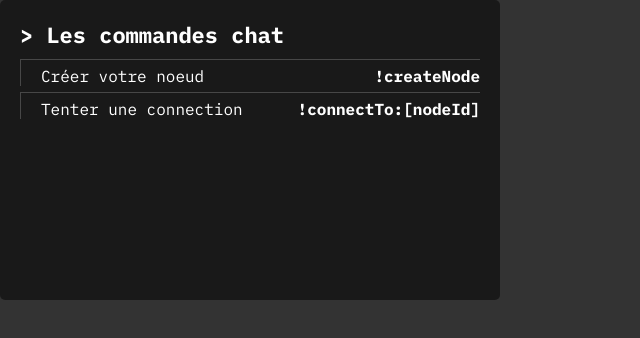
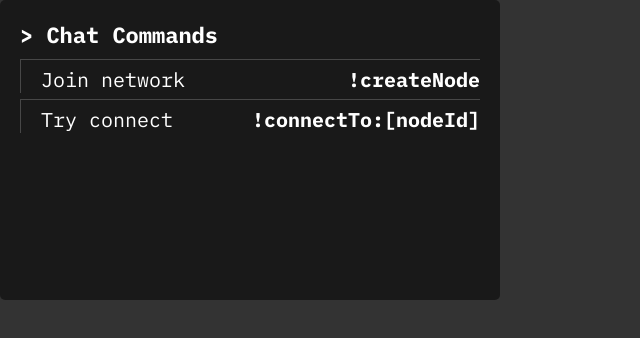
Before and after one commit to Seigneur-Machiavel/twitch_conn, a website: page public/legend-overlay.html in a window 1280 px wide. Shown: the whole page, without its empty margins (0-640 px from the left). Drawn offline with nearby package versions, Linux system fonts and the light colour scheme.

Commit message:
Update legend overlay to English and adjust styles for better readability; improve error logging in server

```diff
--- a/public/legend-overlay.html
+++ b/public/legend-overlay.html
@@ -10,13 +10,13 @@
 
 <body>
 	<div id="legend-wrapper">
-		<h2>> Les commandes chat</h2>
+		<h2>> Chat Commands</h2>
 		<div class="legend-line">
-			<div class="command-name">Créer votre noeud</div>
+			<div class="command-name">Join network</div>
 			<div class="command-value">!createNode</div>
 		</div>
 		<div class="legend-line">
-			<div class="command-name">Tenter une connection</div>
+			<div class="command-name">Try connect</div>
 			<div class="command-value">!connectTo:[nodeId]</div>
 		</div>
 	</div>
--- a/public/legend-style.css
+++ b/public/legend-style.css
@@ -94,10 +94,10 @@ h2 {
 	border-top: solid 1px rgba(255, 255, 255, 0.2);
 	border-left: solid 1px rgba(255, 255, 255, 0.2);
 	padding: 6px 0 0 20px;
-	font-size: 16px;
+	font-size: 20px;
 }
 .legend-line div {
-	max-width: 50%;
+	/*max-width: 50%;*/
 }
 .command-name {
 	text-align: left;
--- a/server.js
+++ b/server.js
@@ -31,14 +31,14 @@ class MessagesBox {
 
 	#loadMessagesHistory() {
 		fs.readFile('messages.json', (err, data) => {
-			if (err) { console.error('Erreur de lecture du fichier :', err); return; }
+			if (err) { console.info('Erreur de lecture du fichier :', err.message); return; }
 			try { this.messages = JSON.parse(data)?.messages || [];
 			} catch (error) { console.error('Erreur de parsing JSON :', error); }
 		});
 	}
 	#loadCmdHistory() {
 		fs.readFile('commands.json', (err, data) => {
-			if (err) { console.error('Erreur de lecture du fichier :', err); return; }
+			if (err) { console.info('Erreur de lecture du fichier :', err.message); return; }
 			try { this.cmdMessages = JSON.parse(data)?.commands || {};
 			} catch (error) { console.error('Erreur de parsing JSON :', error); }
 		});
```
